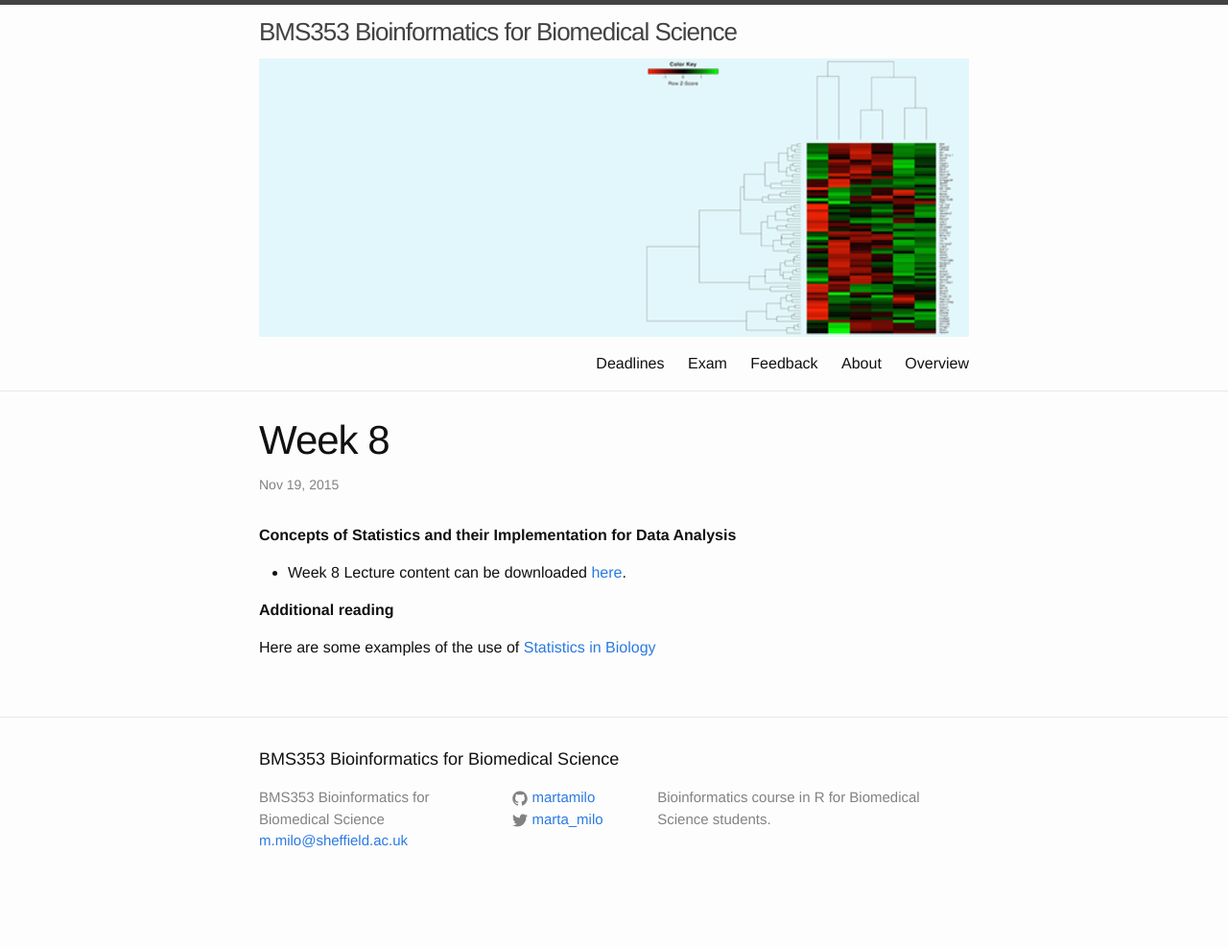
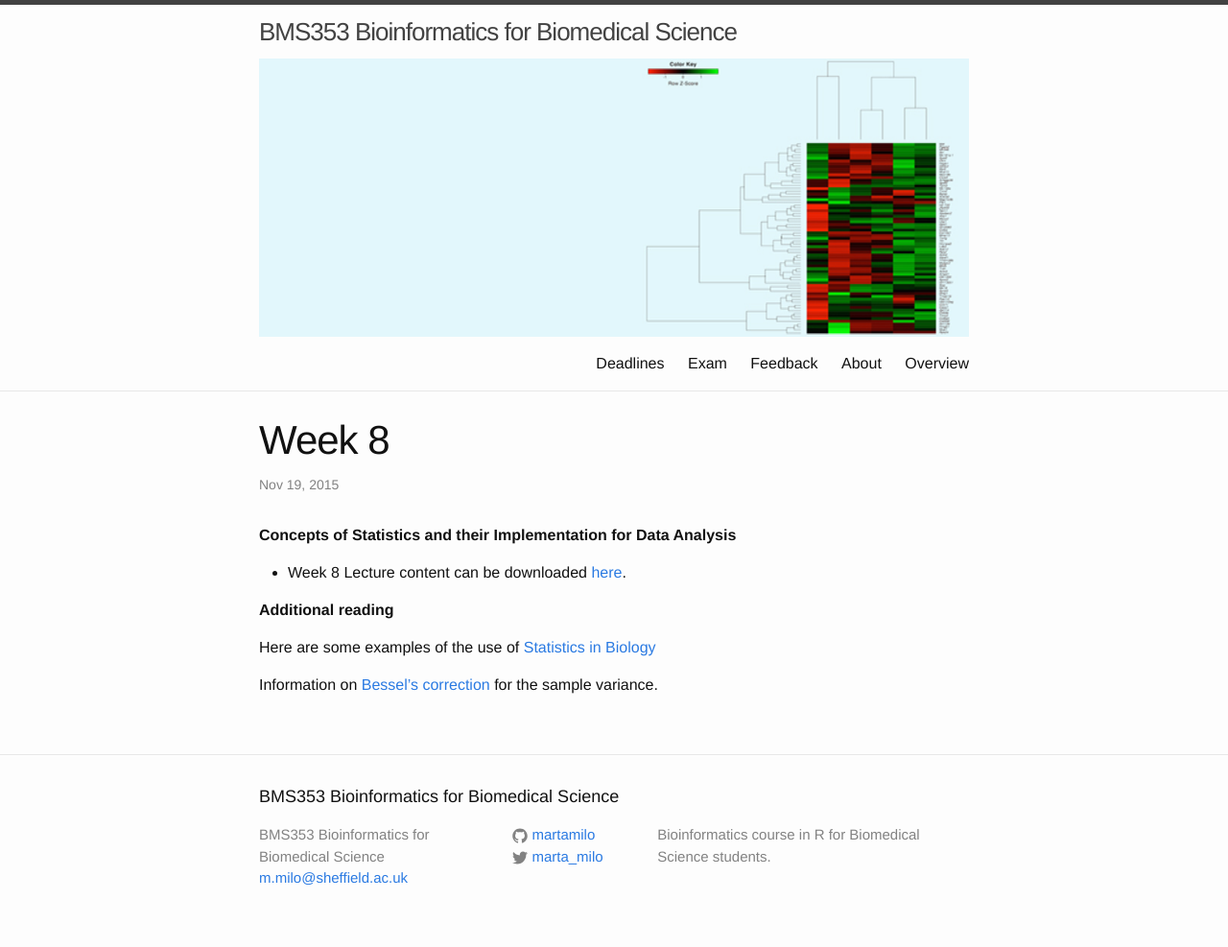
Before and after one commit to sods/bioinformatics, a Jekyll site: the page built from _posts/2015-11-19-week-8-concepts-of-statistics-and-their-implementation.md, in a window 1280 px wide. Shown: the whole page at 96% size. Built offline with Jekyll 4.4.1, drawn with Linux system fonts in a browser that asks for light colours; comment, search, counter and statistics services are not loaded; before the commit the page ends 948 px from its top, so only the background shows below that.

Commit message:
Added additional reading

```diff
--- a/_posts/2015-11-19-week-8-concepts-of-statistics-and-their-implementation.md
+++ b/_posts/2015-11-19-week-8-concepts-of-statistics-and-their-implementation.md
@@ -15,3 +15,6 @@ tagline: Concepts of Statistics and their Implementation for Data Analysis
 
 
 Here are some examples of the use of [Statistics in Biology](http://www.nature.com/collections/qghhqm/content/statistics-in-biology)
+
+
+Information on [Bessel's correction](https://en.wikipedia.org/wiki/Bessel%27s_correction) for the sample variance.
```
